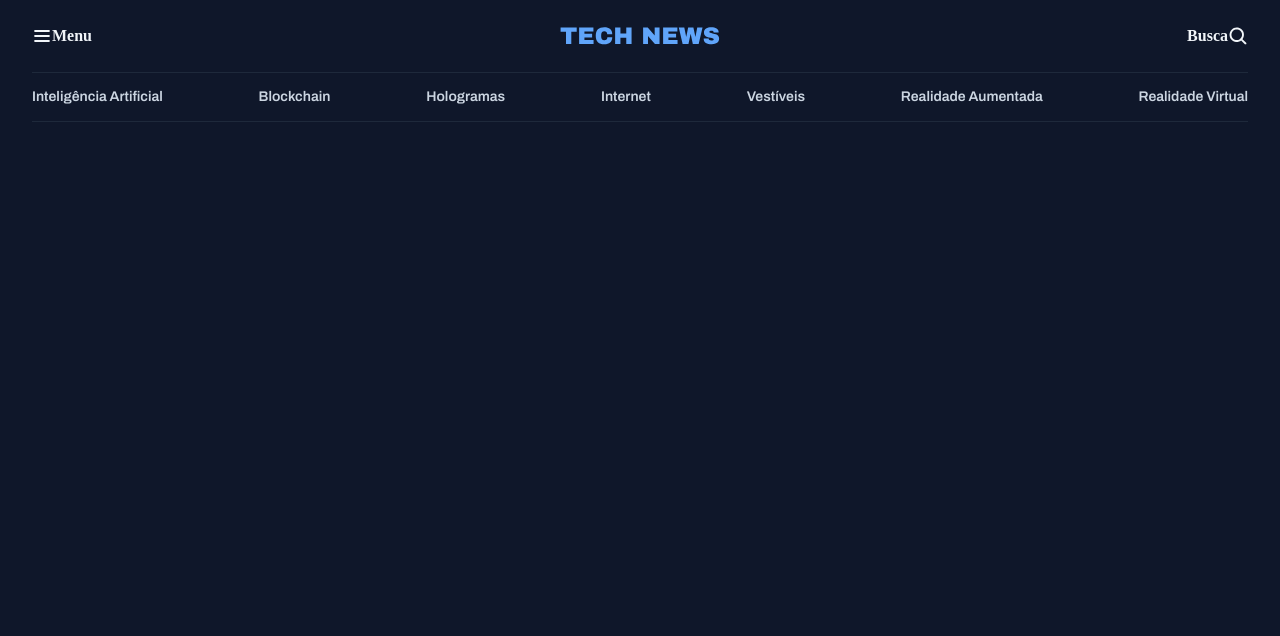
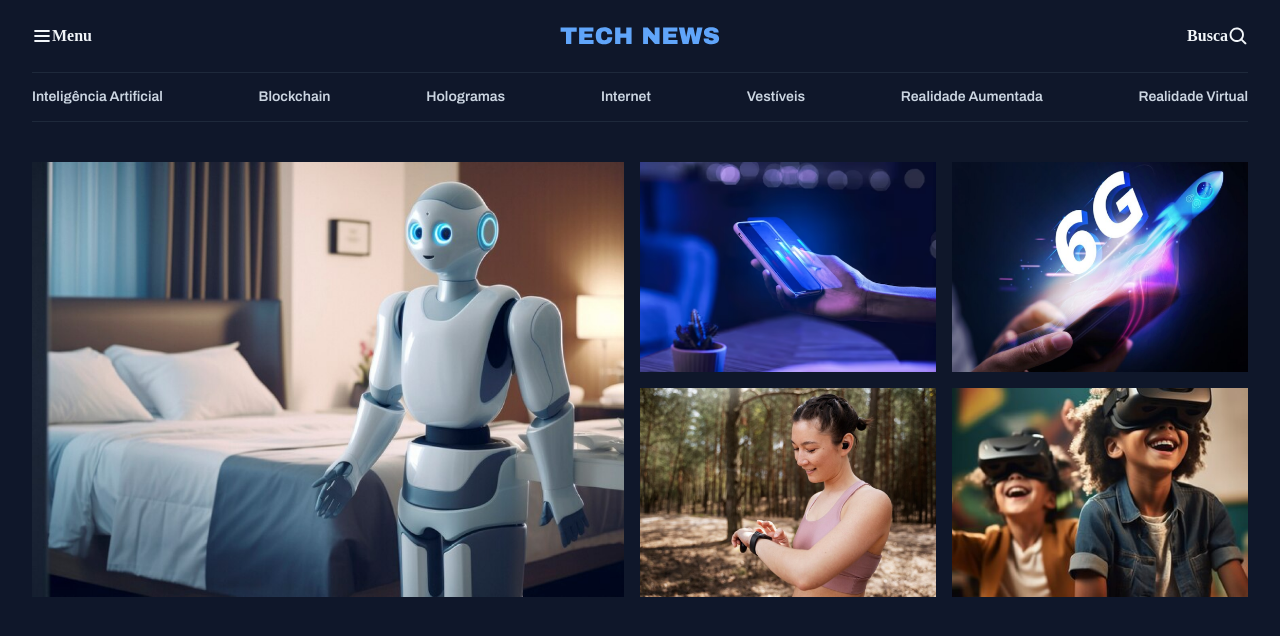
Before and after one commit to ph387/Portal-de-Noticias, a plain HTML site: page index.html in a window 1280 px wide. Drawn offline with Linux system fonts and the light colour scheme.

Commit message:
sessão destaques

```diff
--- a/index.html
+++ b/index.html
@@ -42,5 +42,32 @@
         </nav>
 
     </header>
+
+    <main class="grid container">
+        <section id="destaque" class="grid grid-flow-col gap-16">
+
+            <div>
+                <img src="assets/images/Image 01.png" alt="">
+            </div>
+    <div class="grid grid-cols-2 gap-16">
+            <div>
+                <img src="assets/images/Image 02.png" alt="">
+            </div>
+
+            <div>
+                <img src="assets/images/Image 03.png" alt="">
+            </div>
+
+            <div>
+                <img src="assets/images/Image 04.png" alt="">
+            </div>
+
+            <div>
+                <img src="assets/images/Image 05.png" alt="">
+            </div>
+        </div>
+        </section>
+    </main>
+
 </body>
 </html>
--- a/style/global.css
+++ b/style/global.css
@@ -33,10 +33,18 @@ a{
     color: var(--text-color-secondary);
 }
 
+img{
+    max-width: 100%;
+}
+
 .container{
     max-width: 1280px;
     padding-inline: 32px;
     margin-inline: auto;
+}
+
+main{
+    margin-top: 40px;
 }
 
 /*utility firts*/
--- a/style/index.css
+++ b/style/index.css
@@ -1,2 +1,4 @@
 @import url(global.css);
+@import url(utility.css);
 @import url(header.css);
+@import url(section.css);
--- /dev/null
+++ b/style/section.css
@@ -0,0 +1,6 @@
+#destaque{
+    img{
+        height: 100%;
+        object-fit: 100%;
+    }
+}
--- /dev/null
+++ b/style/utility.css
@@ -0,0 +1,17 @@
+/*utility firts*/
+
+.grid{
+    display: grid;
+}
+
+.grid-flow-col{
+    grid-auto-flow: column;
+}
+
+.grid-cols-2{
+    grid-template-columns: 1fr 1fr;
+}
+
+.gap-16{
+    gap: 16px;
+}
```
